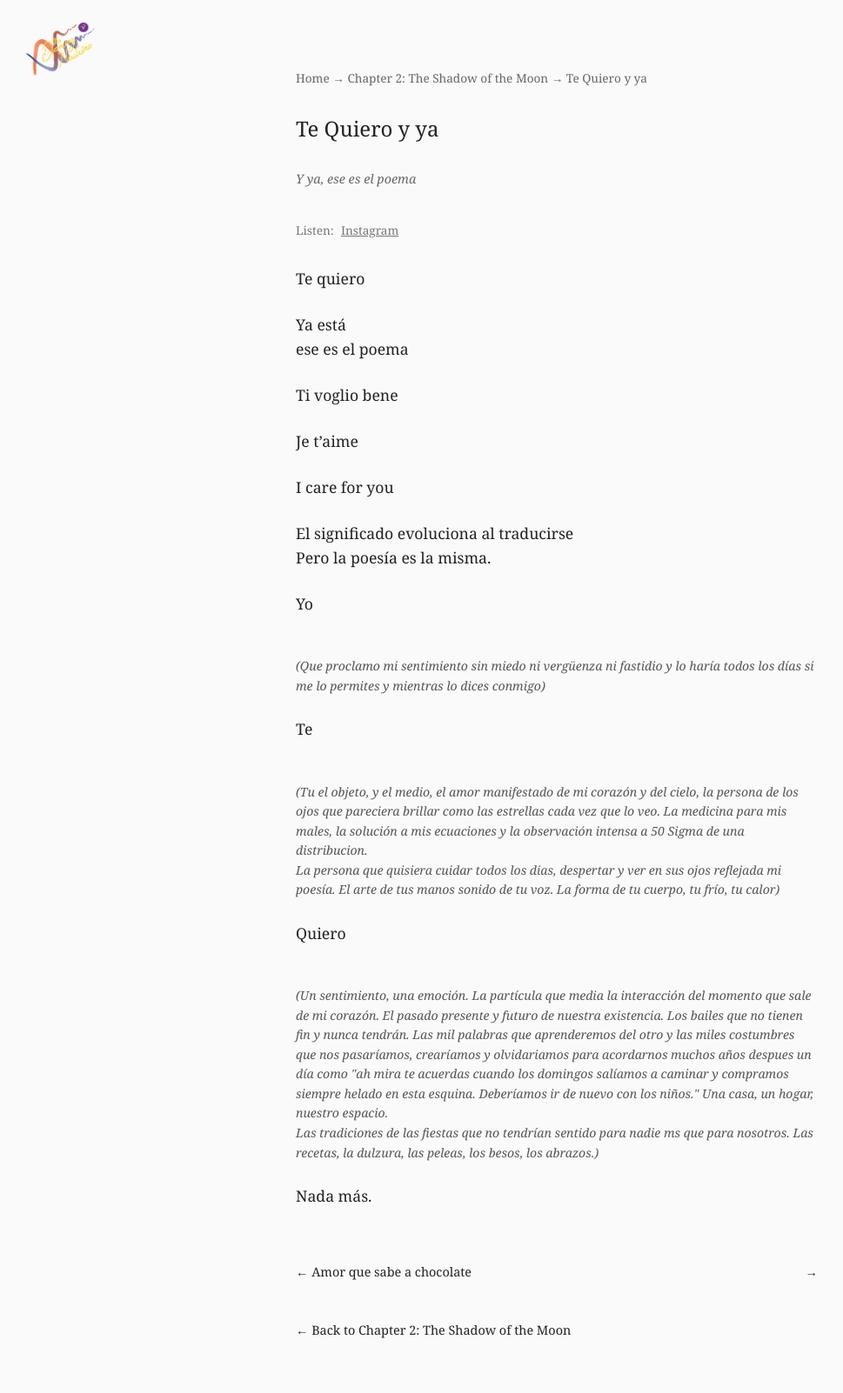
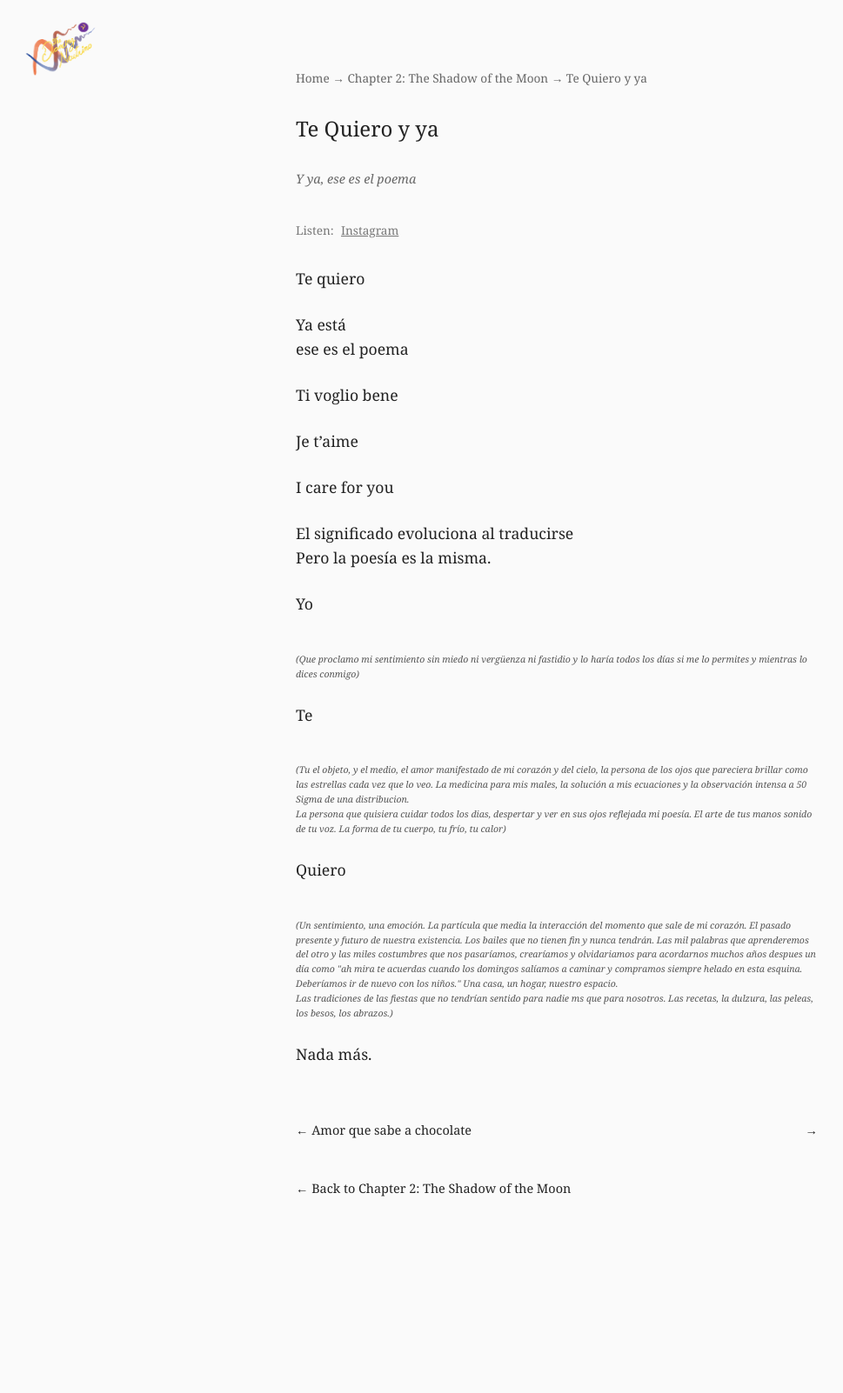
Before and after one commit to thedancingneutrino/thedancingneutrino.github.io, a Jekyll site: the page built from _poems/2_TQYA.md, in a window 1280 px wide. Shown: the whole page at 87% size, without its empty margins (0-969 px from the left). Built offline with Jekyll 4.4.1, drawn with Linux system fonts in a browser that asks for light colours; after the commit the page ends 1438 px from its top, so only the background shows below that.

Commit message:
woop woop

```diff
--- a/_poems/2_TQYA.md
+++ b/_poems/2_TQYA.md
@@ -23,16 +23,16 @@ El significado evoluciona al traducirse
 Pero la poesía es la misma.
 
 Yo
-<div class="voice voice-a" style="font-size: 0.8em;">
+<div class="voice voice-a" style="font-size: 0.6em;">
 (Que proclamo mi sentimiento sin miedo ni vergüenza ni fastidio y lo haría todos los días si me lo permites y mientras lo dices conmigo)
 </div>
 Te
-<div class="voice voice-a" style="font-size: 0.8em;">
+<div class="voice voice-a" style="font-size: 0.6em;">
 (Tu el objeto, y el medio, el amor manifestado de mi corazón y del cielo, la persona de los ojos que pareciera brillar como las estrellas cada vez que lo veo. La medicina para mis males, la solución a mis ecuaciones y la observación intensa a 50 Sigma de una distribucion.
 La persona que quisiera cuidar todos los dias, despertar y ver en sus ojos reflejada mi poesía. El arte de tus manos sonido de tu voz. La forma de tu cuerpo, tu frío, tu calor)
 </div>
 Quiero
-<div class="voice voice-a" style="font-size: 0.8em;">
+<div class="voice voice-a" style="font-size: 0.6em;">
 (Un sentimiento, una emoción. La partícula que media la interacción del momento que sale de mi corazón. El pasado presente y futuro de nuestra existencia. Los bailes que no tienen fin y nunca tendrán. Las mil palabras que aprenderemos del otro y las miles costumbres que nos pasaríamos, crearíamos y olvidariamos para acordarnos muchos años despues un día como "ah mira te acuerdas cuando los domingos salíamos a caminar y compramos siempre helado en esta esquina. Deberíamos ir de nuevo con los niños." Una casa, un hogar, nuestro espacio.
 Las tradiciones de las fiestas que no tendrían sentido para nadie ms que para nosotros. Las recetas, la dulzura, las peleas, los besos, los abrazos.)
 </div>
--- a/assets/style.css
+++ b/assets/style.css
@@ -100,7 +100,7 @@ h1 {
 
 /* Two-voice poem sections */
 .voice {
-  white-space: pre-line;
+  white-space: pre-wrap;
   margin: 1.5rem 0;
 }
 
```
